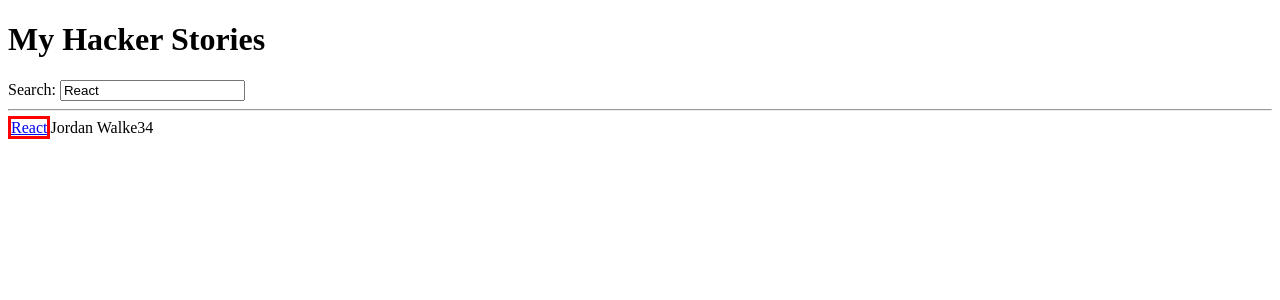
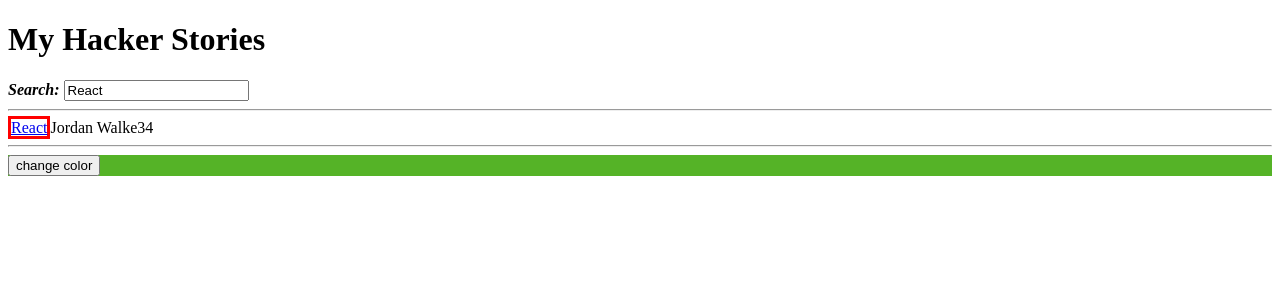
Before and after one commit to macluiggy/the-road-to-react-hacker-stories, a React (Create React App) app: page / in a window 1280 px wide. Shown: the top 300 px of the page. Built offline with nearby package versions, Linux system fonts and the light colour scheme.

Commit message:
practicing concepts

```diff
--- a/src/App.js
+++ b/src/App.js
@@ -1,4 +1,5 @@
 import React from 'react';
+import PRACTICING from './PRACTICING.js'
 
 const useSemiPersistenceStatesss = (key, initialState) => {
     const [value, setValue] = React.useState(
@@ -63,19 +64,28 @@
              onInputChange={handleSearch}
              value={searchTerm}
              //type='number'
-            />
-
+            >
+            <strong><SimpleTextComponent /*
+            se pueden pasar componentes en los React childrens
+            *//></strong>
+            </InputWIthLabel>
 
             <hr />
             <List list={searchedStories}/>
+
+        {/*PRACTICING COMPONENTS*/}
+        <hr />
+        <PRACTICING />
         </div>
     )
 }
 //
 
-const InputWIthLabel = ({id, label, onInputChange, value, type = 'text'}) =>
+const SimpleTextComponent = () => 'Search: ';
+
+const InputWIthLabel = ({id, label, onInputChange, value, type = 'text', children}) =>
         <>
-            <label htmlFor={id}>{label}: </label>
+            <label htmlFor={id}><em>{children}</em> </label>
             <input
             type={type}
             id={id}
--- /dev/null
+++ b/src/PRACTICING.js
@@ -0,0 +1,41 @@
+import React, {useState, useEffect} from 'react';
+
+
+const useColor = () => {
+	const [value, setValue] = useState(Math.random());
+	return [value, setValue]
+}
+
+const PRACTICING = () => {
+	const [color, setColor] = useColor();
+
+	useEffect(() => {
+		const interval = setInterval(() => setColor(Math.random() * 255 + 1), 1000)
+		return () => clearInterval(interval);
+	}, [color, setColor])
+	const changeColor = () => {
+		let rN = Math.floor(Math.random() * 255 + 1)
+		setColor(rN)
+	}
+
+	return 	<div style={{backgroundColor: `rgb(${color*Math.random()}, ${color}, ${color*Math.random()})`}} >
+				<Input
+				id='btn'
+				type='submit'
+				value='change color'
+				changeColor={changeColor} />
+			</div>
+}
+
+const Input = ({id, type='button', value='button', changeColor}) =>
+	<>
+		<label htmlFor={id}></label>
+		<input
+		type={type}
+		value={value}
+		id={id}
+		onClick={changeColor} >
+
+		</input>
+	</>
+export default PRACTICING
```
